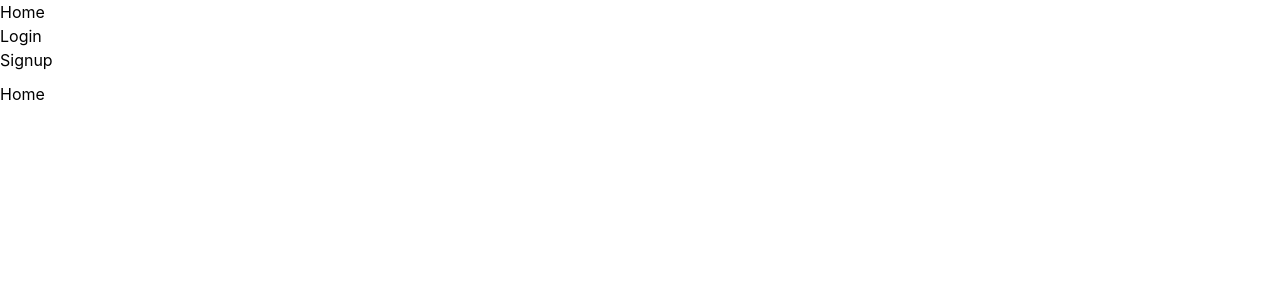
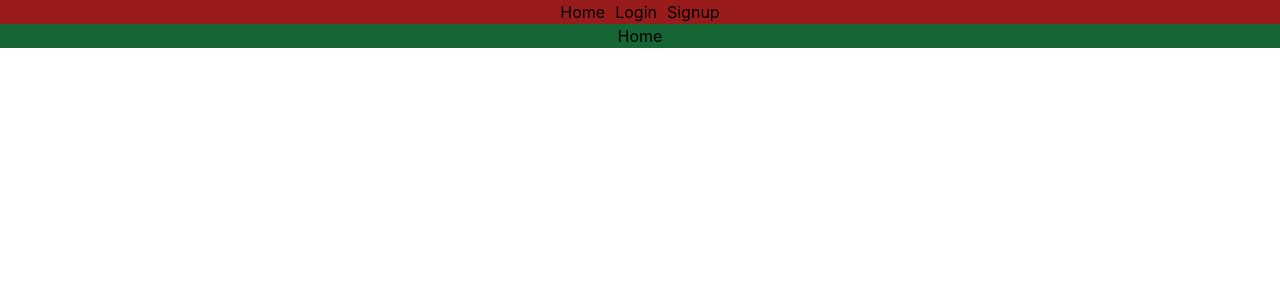
Before and after one commit to yusefwilson/miracle_minutes_frontend, a React (Create React App) app: page / in a window 1280 px wide. Shown: the top 300 px of the page. Built offline with nearby package versions, Linux system fonts and the light colour scheme.

Commit message:
Add basic styling

```diff
--- a/src/App.js
+++ b/src/App.js
@@ -32,7 +32,7 @@ export default function App()
   return (
     <LoginContext.Provider value={{loggedIn,setLoggedIn}}>
       <Router>
-        <div className="flex flex-col gap-y-2.5">
+        <div className="flex flex-col bg-black">
           <Navbar/>
           <Routes>
             <Route path='/' element={<Home/>}/>
--- a/src/components/Navbar.jsx
+++ b/src/components/Navbar.jsx
@@ -16,14 +16,12 @@ export default function Navbar()
   }
 
   return (
-    <div className="flex">
-        <nav className="">
-            <ul>
-            <li><Link to="/">Home</Link></li>
-            {loggedIn ? <li><Link to="/dashboard">Dashboard</Link></li> : <li><Link to="/login">Login</Link></li>}
-            {loggedIn ? <div /> : <li><Link to="/signup">Signup</Link></li>}
-            {loggedIn ? <li><Link to="/" onClick={logout}>Logout</Link></li> : <div></div>}
-            </ul>
+    <div className="flex bg-red-800 justify-center">
+        <nav className="flex gap-x-2.5">
+            <Link to="/">Home</Link>
+            {loggedIn ? <Link to="/dashboard">Dashboard</Link> : <Link to="/login">Login</Link>}
+            {loggedIn ? null : <Link to="/signup">Signup</Link>}
+            {loggedIn ? <Link to="/" onClick={logout}>Logout</Link> : null}
         </nav>
     </div>
   );
--- a/src/pages/Home.jsx
+++ b/src/pages/Home.jsx
@@ -1,8 +1,10 @@
 export default function Home()
 {
     return (
-        <div>
-            <h1>Home</h1>
+        <div className="bg-green-800 flex flex-col">
+            <div className="flex justify-center">
+                <h1>Home</h1>
+            </div>
         </div>
-    )
+    );
 }
--- a/src/pages/Login.jsx
+++ b/src/pages/Login.jsx
@@ -64,14 +64,14 @@ export default function Login()
     }
 
     return (
-        <div className="Login">
-            <h1>Login</h1>
-            <form noValidate onSubmit={handleSubmit} className="loginForm">
+        <div className="bg-green-800 flex justify-center">
+            <form noValidate onSubmit={handleSubmit} className="flex flex-col bg-pink-800 w-1/4">
+                <h1>Login</h1>
                 <input type="email" placeholder="Email" name="email" onChange={handleChange} />
                 <input type="password" placeholder="Password" name="password" onChange={handleChange} />
                 <button type="submit">Log in</button>
             </form>
             {errorMessage !== '' ? <p>{errorMessage}</p> : null}
         </div>
-    )
+    );
 }
--- a/src/pages/Signup.jsx
+++ b/src/pages/Signup.jsx
@@ -71,9 +71,9 @@ export default function Login()
     }
 
     return (
-        <div>
-            <h1>Signup</h1>
-            <form noValidate onSubmit={handleSubmit} className="signupForm">
+        <div className="bg-green-800 flex justify-center">
+            <form noValidate onSubmit={handleSubmit} className="bg-pink-800 flex flex-col w-1/4">
+                <h1>Signup</h1>
                 <input type="email" placeholder="Email" name="email" onChange={handleChange}/>
                 <input type="password" placeholder="Password" name="password" onChange={handleChange}/>
                 <input type="password" placeholder="Confirm Password" name="confirmPassword" onChange={handleChange}/>
```
Also changed, not shown: public/index.html (+0 -14 lines).
